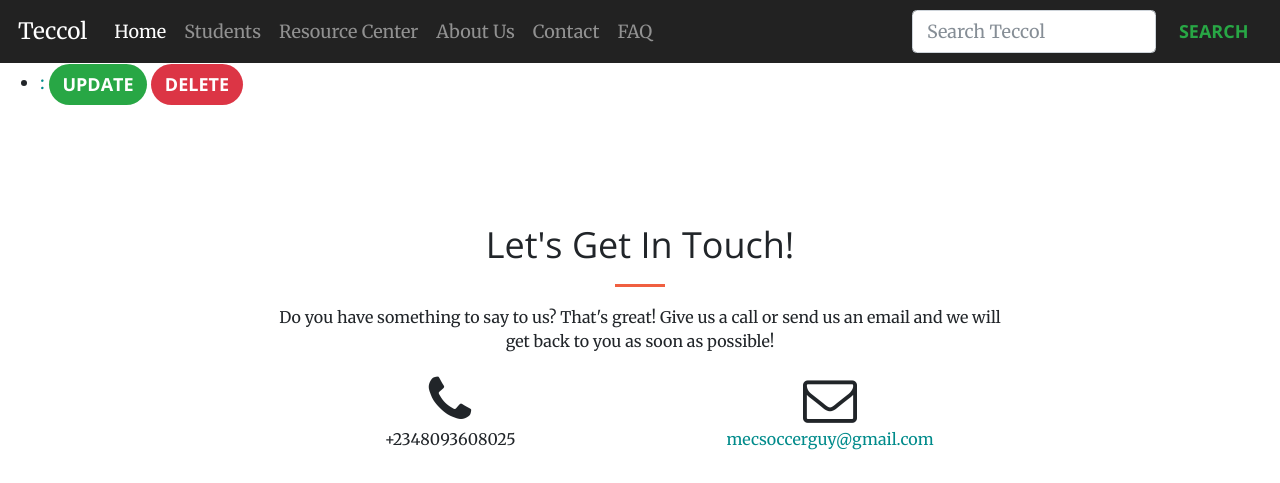
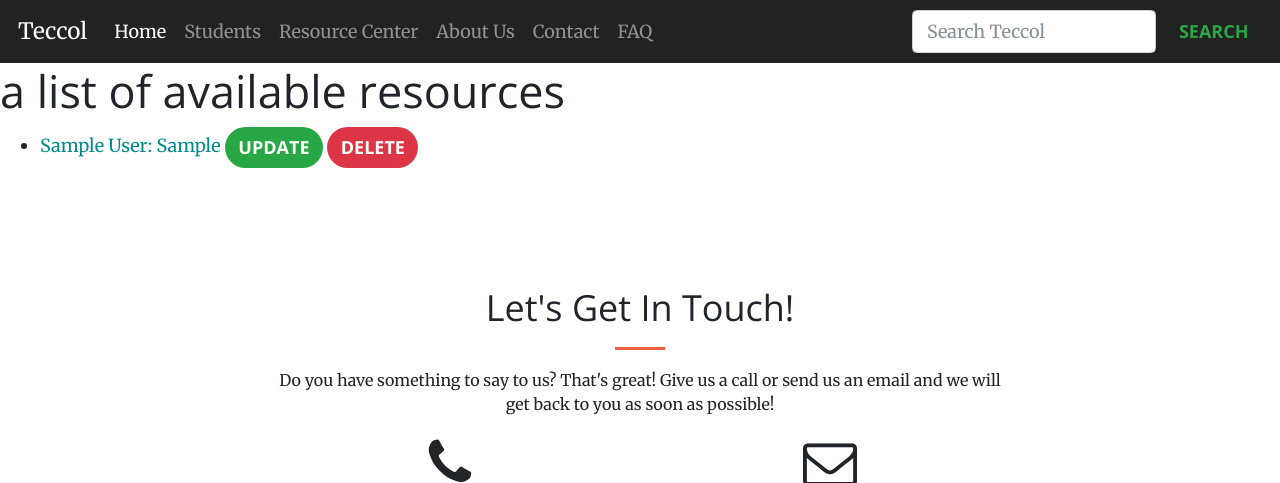
Before and after one commit to mecsoccer/ALC-assessment, a Django app: page /stures/resource/ in a window 1280 px wide. Shown: the top 483 px of the page. Run offline with Django 3.2, Linux system fonts and the light colour scheme; tables that the repository leaves empty hold one stand-in row (values such as "Sample post"); some libraries are stand-ins or nearby versions.

Commit message:
Update resource.html

```diff
--- a/my_app/stures/templates/stures/resource.html
+++ b/my_app/stures/templates/stures/resource.html
@@ -4,9 +4,13 @@
 
 {% block body %}
 
+    <div>
+        <h1>a list of available resources</h1>
+    </div>
+
     <ul>
         {% for res in object_list %}
-            <li><img src="{{ res.image.url }}"><a href="{% url 'stures:detail' res.id %}">{{ res.name }}: {{ res.sex }}</a>
+            <li><a href="{% url 'stures:detail' res.id %}">{{ res.author }}: {{ res.topic }}</a>
                 <span>
                     <form method="post" action="{% url 'stures:update' res.id %}" style="display:inline;">
                         {% csrf_token %}
```
